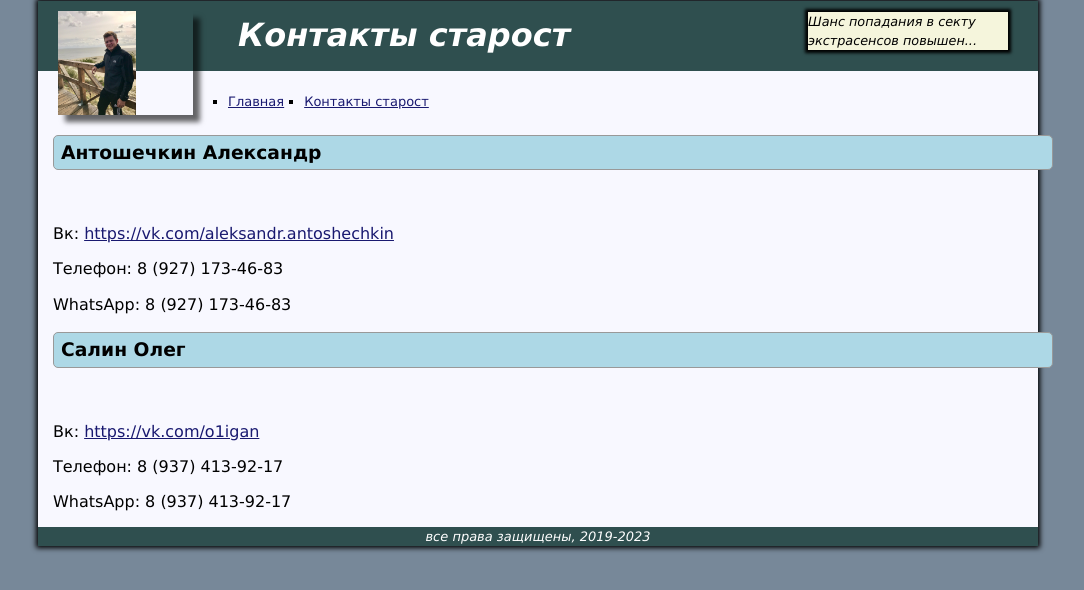
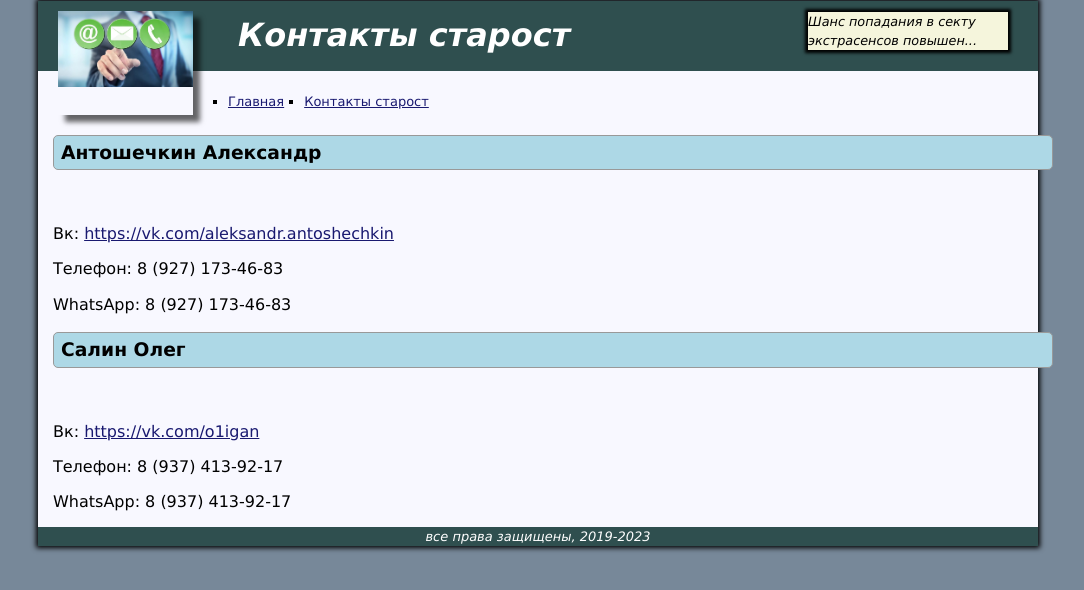
Before and after one commit to MrPervoikin/304305group, a plain HTML site: page contact.html in a window 1280 px wide. Shown: the whole page, without its empty margins (102-1186 px from the left). Drawn offline with Linux system fonts and the light colour scheme.

Commit message:
Update style.css

```diff
--- a/style.css
+++ b/style.css
@@ -149,7 +149,7 @@ body {
   }
 
   #logoContact{
-    background     : url("image/Sanya.jpg") no-repeat scroll;
+    background     : url("image/starosty.jpg") no-repeat scroll;
     background-size: contain;
     box-shadow     : 7px 7px 5px rgba(0,0,0,0.6);
     height         : 104px;
```
